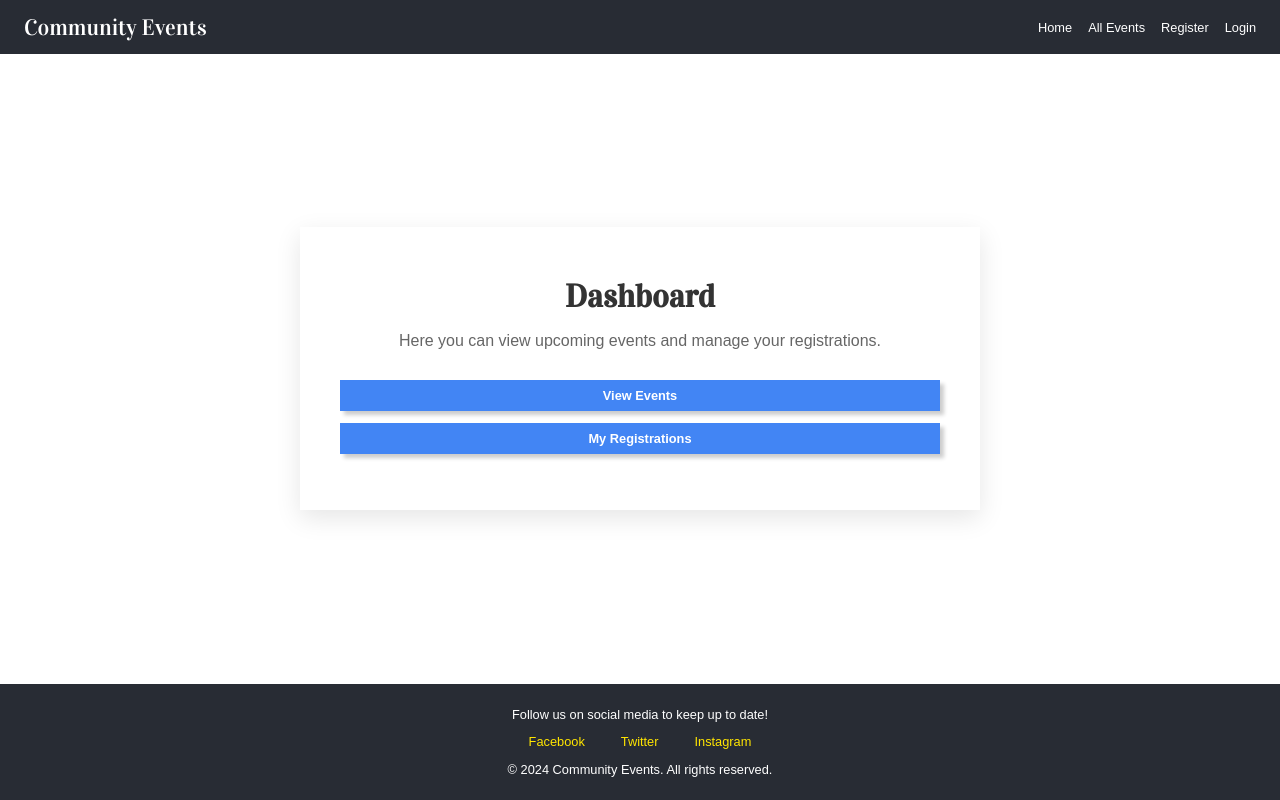
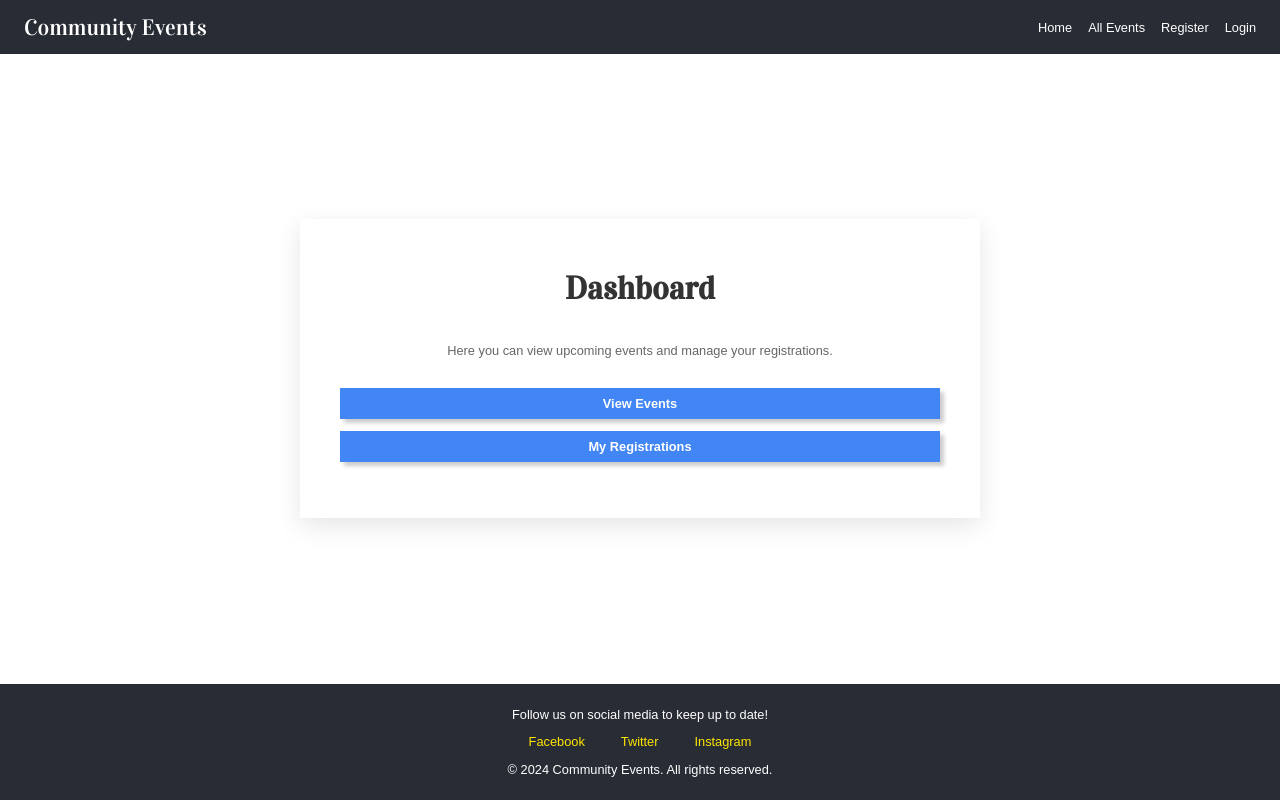
Before and after one commit to heniscoding/community-events-frontend, a React (Create React App) app: page /dashboard in a window 1280 px wide. Built offline with nearby package versions, Linux system fonts and the light colour scheme; a web font is replaced by a local one.

Commit message:
Login fix

```diff
--- a/src/pages/Dashboard.css
+++ b/src/pages/Dashboard.css
@@ -16,7 +16,7 @@
 
 .dashboard h1 {
   text-align: center;
-  margin-bottom: 5px;
+  margin-bottom: 35px;
   font-size: 2rem;
   color: #333;
 }
@@ -32,7 +32,7 @@
   margin-bottom: 30px;
   text-align: center;
   color: #666;
-  font-size: 1rem;
+  font-size: 0.8rem;
 }
 
 .dashboard ul {
--- a/src/pages/Login.tsx
+++ b/src/pages/Login.tsx
@@ -17,7 +17,7 @@ const Login = () => {
     setError("");
 
     try {
-      const response = await axios.post("http://localhost:5000/api/login", {
+      const response = await axios.post("https://community-events-backend-gv6v.onrender.com/api/login", {
         email,
         password,
       });
@@ -33,12 +33,14 @@ const Login = () => {
       }, 1000);
     } catch (err: any) {
       if (axios.isAxiosError(err)) {
+        console.log(err.response);
         setError(err.response?.data.message || "Invalid credentials");
       } else {
         setError("Server error");
       }
     }
   };
+
 
   useEffect(() => {
     let timer: NodeJS.Timeout;
--- a/src/pages/Register.css
+++ b/src/pages/Register.css
@@ -20,6 +20,10 @@
   box-shadow: 3px 4px 5px rgba(0, 0, 0, 0.4);
   border-radius: 5px;
   overflow: hidden;
+}
+
+.register-box h1 {
+  margin: 20px 0 20px 0;
 }
 
 .form-group {
```
